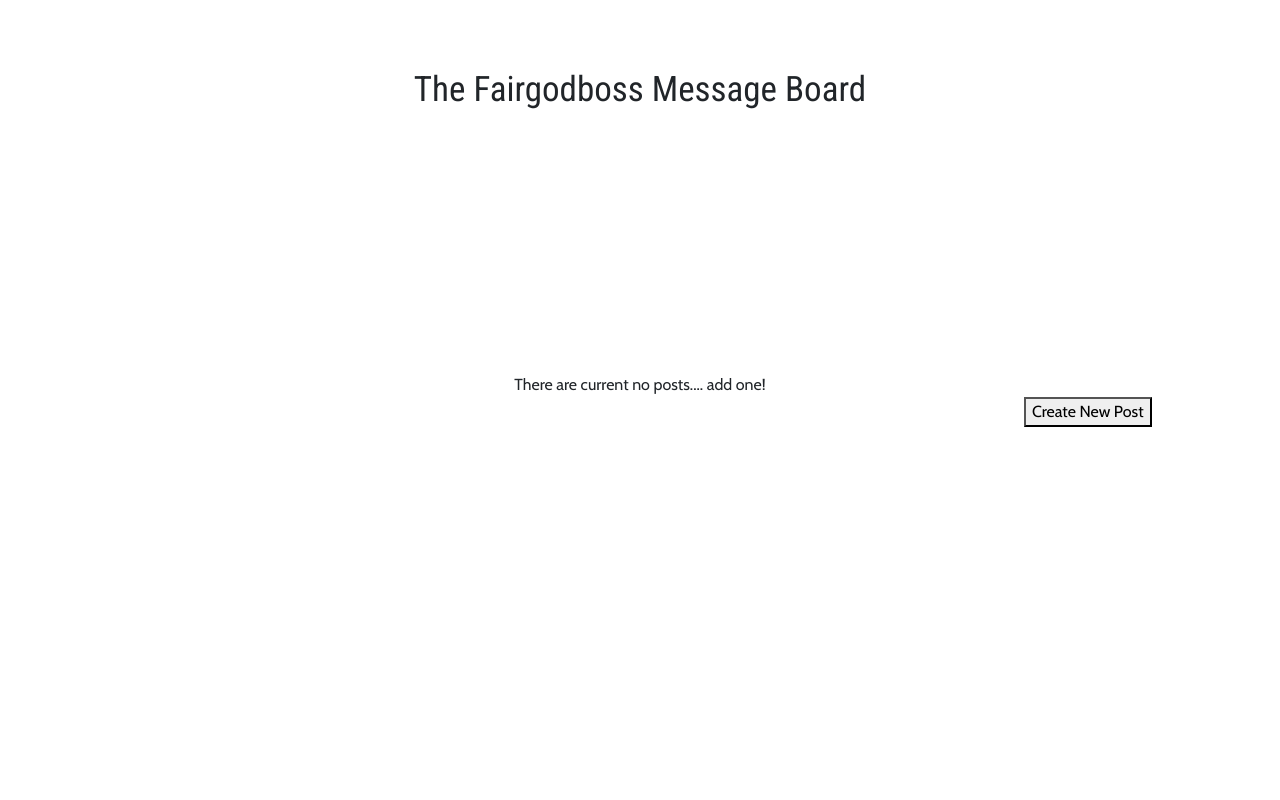
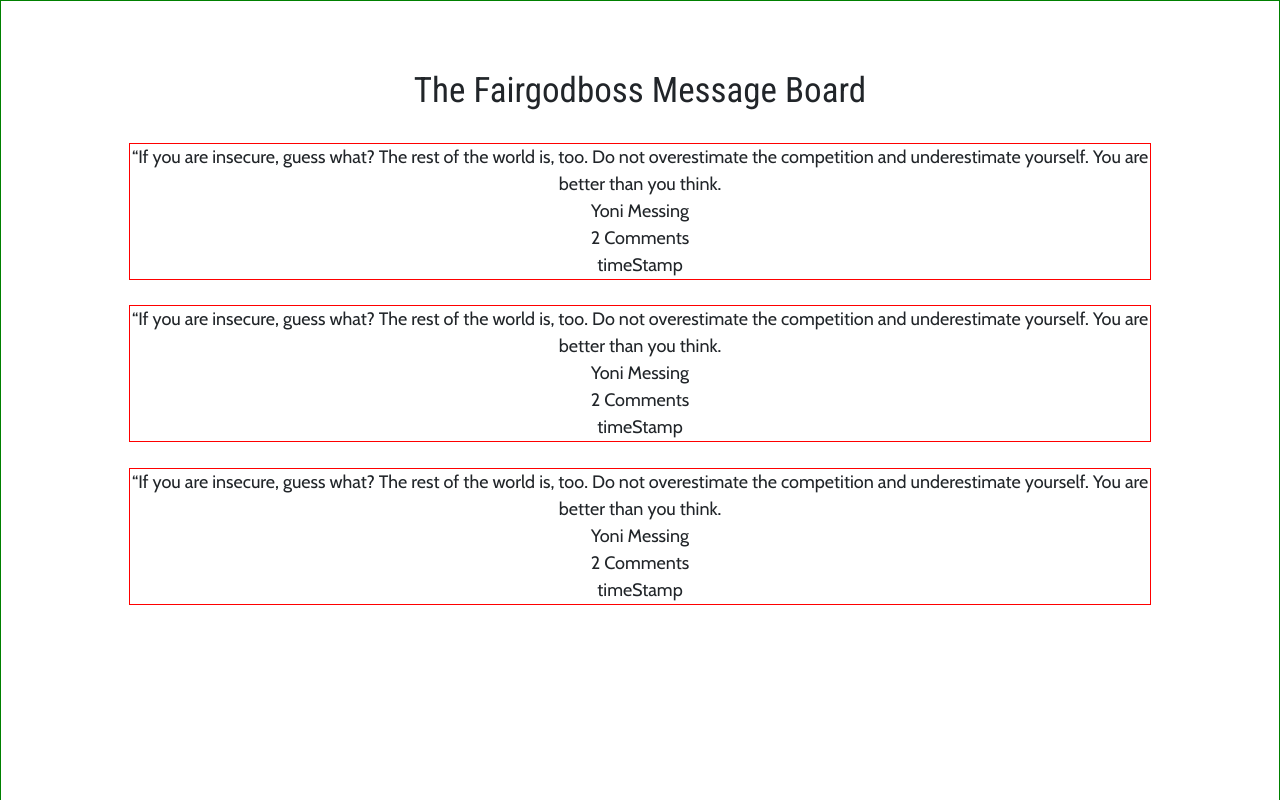
Before and after one commit to Whymess/Fairgodboss, a React (Create React App) app: page / in a window 1280 px wide. Shown: the top 800 px of the page. Built offline with nearby package versions, Linux system fonts and the light colour scheme.

Commit message:
message board done

```diff
--- a/public/index.html
+++ b/public/index.html
@@ -21,8 +21,7 @@
     </noscript>
     <div id="root"></div>
   </body>
-      <!-- Optional JavaScript -->
-    <!-- jQuery first, then Popper.js, then Bootstrap JS -->
+
     <script src="https://code.jquery.com/jquery-3.2.1.slim.min.js" integrity="sha384-KJ3o2DKtIkvYIK3UENzmM7KCkRr/rE9/Qpg6aAZGJwFDMVNA/GpGFF93hXpG5KkN" crossorigin="anonymous"></script>
     <script src="https://cdnjs.cloudflare.com/ajax/libs/popper.js/1.12.3/umd/popper.min.js" integrity="sha384-vFJXuSJphROIrBnz7yo7oB41mKfc8JzQZiCq4NCceLEaO4IHwicKwpJf9c9IpFgh" crossorigin="anonymous"></script>
     <script src="https://maxcdn.bootstrapcdn.com/bootstrap/4.0.0-beta.2/js/bootstrap.min.js" integrity="sha384-alpBpkh1PFOepccYVYDB4do5UnbKysX5WZXm3XxPqe5iKTfUKjNkCk9SaVuEZflJ" crossorigin="anonymous"></script>
--- a/src/CSS/App.css
+++ b/src/CSS/App.css
@@ -1,6 +1,6 @@
-html, body {
-	font-family: 'Cabin', Sans-Serif;
-	font-size: 16px;
-	height: 500px;
+html body {
+	position: absolute;
 	width: 100%;
+	height: 1000px;
+	border: 1px solid green;
 }
--- /dev/null
+++ b/src/CSS/MessageBoard.css
@@ -0,0 +1,17 @@
+.message_container {
+	margin-top: 2%;
+	text-align: center;
+	border: 1px solid red;
+	font-family: 'Cabin', Sans-Serif;
+	font-size: 18px;
+	width: 80%;
+	position: relative;
+	left: 10%;
+}
+
+.message_info {
+   display: flex;
+   flex-direction: row;
+   -webkit-flex-flow: column wrap;
+   justify-content: space-between;
+}
--- a/src/CSS/landingPage.css
+++ b/src/CSS/landingPage.css
@@ -11,12 +11,13 @@
 
 .main_content {
 	text-align: center;
-	margin-top: 20%;
+	margin-top: 10%;
 }
 
 .newPost {
-	position: relative;
-	left: 80%;
+	position: absolute;
+right:    0;
+bottom:   0;
 }
 
 @media only screen and (max-width: 500px) {
--- a/src/Components/Application/App.js
+++ b/src/Components/Application/App.js
@@ -2,15 +2,15 @@
 
 
 // Local Dependencies
-import LandingPage from '../LandingPage/LandingPage';
+import { LandingPage} from '../../Components/index';
+
+
 import '../../CSS/App.css';
 
 class App extends Component {
   render() {
     return (
-      <div className="App">
       	<LandingPage/>
-      </div>
     );
   }
 }
--- a/src/Components/LandingPage/LandingPage.js
+++ b/src/Components/LandingPage/LandingPage.js
@@ -1,16 +1,20 @@
 import React, { Component } from 'react';
 import '../../CSS/landingPage.css';
+
+import {MessageBoard} from '../../Components/index';
 
 class LandingPage extends Component {
   render() {
     return (
       <div className="LandingPage">
       		<div className="title"> The Fairgodboss Message Board </div>
+      		{/*<div className="title"> The Fairgodboss Message Board </div>
 
 
-      		<div className="main_content"> There are current no posts.... add one! </div>
+      		<div className="main_content"> There are current no posts.... add one! </div> */}
 
-      		<button className="newPost"> Create New Post </button>
+      		<MessageBoard/>
+
       </div>
     );
   }
--- /dev/null
+++ b/src/Components/MessageBoard/MessageBoard.js
@@ -0,0 +1,69 @@
+import React, { Component } from 'react';
+import '../../CSS/MessageBoard.css';
+
+
+export default () => {
+
+  return (
+       <div className="MessageBoard">
+          <div className="message_container">
+
+          <div className="message"> “If you are insecure, guess what? The rest of the world is, too. Do not overestimate the competition and underestimate yourself. You are better than you think.
+          </div>
+
+          <div className="message_info">
+              <div className="poster">
+                Yoni Messing
+              </div>
+
+              <div className="Comments">
+                2 Comments
+              </div>
+
+              <div className="lastUpdated">
+                  timeStamp
+              </div>
+          </div>
+        </div>
+        <div className="message_container">
+
+          <div className="message"> “If you are insecure, guess what? The rest of the world is, too. Do not overestimate the competition and underestimate yourself. You are better than you think.
+          </div>
+
+          <div className="message_info">
+              <div className="poster">
+                Yoni Messing
+              </div>
+
+              <div className="Comments">
+                2 Comments
+              </div>
+
+              <div className="lastUpdated">
+                  timeStamp
+              </div>
+          </div>
+        </div>
+        <div className="message_container">
+
+          <div className="message"> “If you are insecure, guess what? The rest of the world is, too. Do not overestimate the competition and underestimate yourself. You are better than you think.
+          </div>
+
+          <div className="message_info">
+              <div className="poster">
+                Yoni Messing
+              </div>
+
+              <div className="Comments">
+                2 Comments
+              </div>
+
+              <div className="lastUpdated">
+                  timeStamp
+              </div>
+          </div>
+        </div>
+      </div>
+
+    )
+}
--- /dev/null
+++ b/src/Components/index.js
@@ -0,0 +1,2 @@
+export { default as MessageBoard } from '../Components/MessageBoard/MessageBoard';
+export { default as LandingPage } from '../Components/LandingPage/LandingPage';
--- /dev/null
+++ b/src/index.css
@@ -0,0 +1,5 @@
+body {
+  margin: 0;
+  padding: 0;
+  font-family: sans-serif;
+}
```
Also changed, not shown: 1 other file (tests, documents, lock files or other folders).
